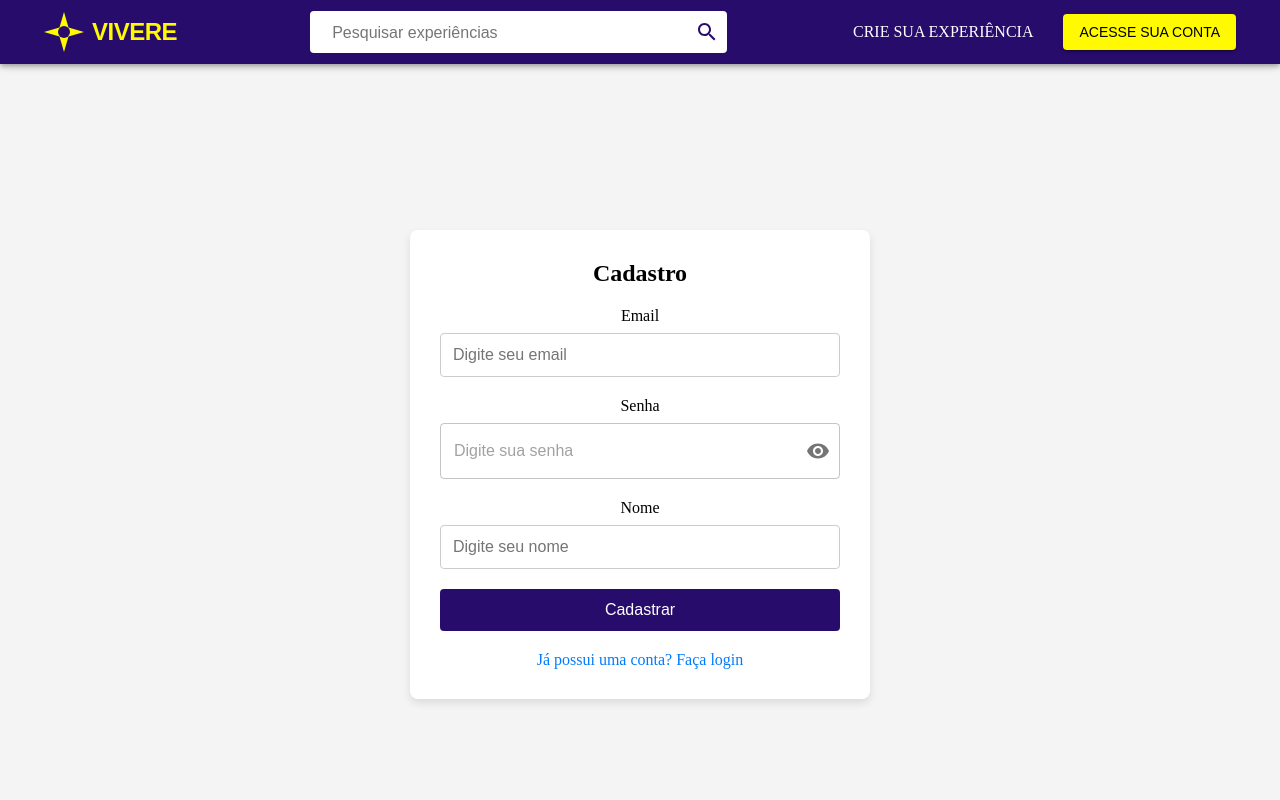
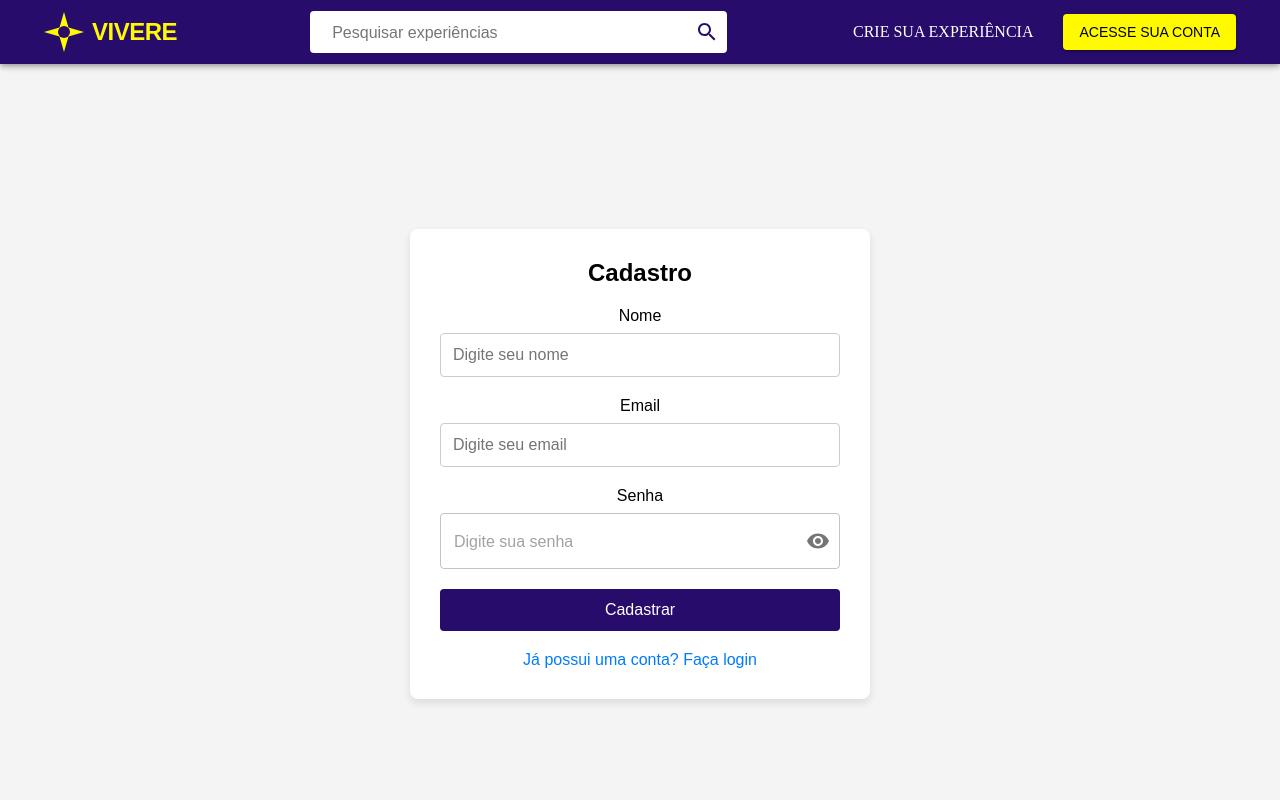
Before and after one commit to vivereTeam/vivere-front, a React (Vite) app: page /register in a window 1280 px wide. Shown: the top 800 px of the page. Built offline with nearby package versions, Linux system fonts and the light colour scheme; no server answers.

Commit message:
feat: add on Cadastro user-friendly error messages for better UX

```diff
--- a/src/pages/home/Cadastro.jsx
+++ b/src/pages/home/Cadastro.jsx
@@ -1,12 +1,12 @@
-import React, { useState } from 'react';
+import { useState } from 'react';
 import { userRegister } from '../../services/api';
 import { IconButton, InputAdornment, TextField } from '@mui/material';
 import { Visibility, VisibilityOff } from '@mui/icons-material';
 
 function Cadastro() {
+  const [nome, setNome] = useState('');
   const [email, setEmail] = useState('');
   const [password, setPassword] = useState('');
-  const [nome, setNome] = useState('');
   const [mensagem, setMensagem] = useState('');
   const [showPassword, setShowPassword] = useState(false);
 
@@ -17,6 +17,13 @@ function Cadastro() {
   const handleSubmit = async (e) => {
     e.preventDefault();
 
+    // Validação do formato do email
+    const emailRegex = /^[^\s@]+@[^\s@]+\.[^\s@]+$/;
+    if (!emailRegex.test(email)) {
+      setMensagem('Formato de email inválido. O email deve seguir o padrão: exemplo@dominio.com');
+      return;
+    }
+
     try {
       const response = await userRegister(email, password, nome);
       setMensagem('Cadastro realizado com sucesso!');
@@ -24,7 +31,11 @@ function Cadastro() {
       setEmail('');
       setPassword('');
     } catch (error) {
-      setMensagem('Erro ao cadastrar. Tente novamente.');
+      if (error.response && error.response.data && error.response.data.error) {
+        setMensagem(error.response.data.error);
+      } else {
+        setMensagem('Erro ao cadastrar. Tente novamente.');
+      }
     }
   };
 
@@ -36,6 +47,7 @@ function Cadastro() {
         alignItems: 'center',
         minHeight: '100vh',
         backgroundColor: '#f4f4f4',
+        fontFamily: "'Poppins', sans-serif",
       }}>
         <div style={{
           maxWidth: '400px',
@@ -50,9 +62,30 @@ function Cadastro() {
 
           <form onSubmit={handleSubmit}>
             <div style={{ marginBottom: '20px' }}>
+              <label htmlFor="nome" style={{ display: 'block', marginBottom: '8px' }}>Nome</label>
+              <input
+                type="text"
+                id="nome"
+                name="nome"
+                placeholder="Digite seu nome"
+                value={nome}
+                onChange={(e) => setNome(e.target.value)}
+                style={{
+                  width: '100%',
+                  padding: '12px',
+                  fontSize: '16px',
+                  borderRadius: '4px',
+                  border: '1px solid #ccc',
+                  boxSizing: 'border-box',
+                }}
+                required
+              />
+            </div>
+
+            <div style={{ marginBottom: '20px' }}>
               <label htmlFor="email" style={{ display: 'block', marginBottom: '8px' }}>Email</label>
               <input
-                type="email"
+                type="text"
                 id="email"
                 name="email"
                 placeholder="Digite seu email"
@@ -100,27 +133,6 @@ function Cadastro() {
               />
             </div>
 
-            <div style={{ marginBottom: '20px' }}>
-              <label htmlFor="nome" style={{ display: 'block', marginBottom: '8px' }}>Nome</label>
-              <input
-                type="text"
-                id="nome"
-                name="nome"
-                placeholder="Digite seu nome"
-                value={nome}
-                onChange={(e) => setNome(e.target.value)}
-                style={{
-                  width: '100%',
-                  padding: '12px',
-                  fontSize: '16px',
-                  borderRadius: '4px',
-                  border: '1px solid #ccc',
-                  boxSizing: 'border-box',
-                }}
-                required
-              />
-            </div>
-
             <div>
               <button
                 type="submit"
@@ -140,7 +152,15 @@ function Cadastro() {
             </div>
           </form>
 
-          {mensagem && <p style={{ marginTop: '20px', color: mensagem.includes('Erro') ? 'red' : 'green' }}>{mensagem}</p>}
+          {mensagem && (
+            <p style={{
+              marginTop: '20px',
+              color: mensagem === 'Cadastro realizado com sucesso!' ? 'green' : 'red',
+              textAlign: 'center',
+            }}>
+              {mensagem}
+            </p>
+          )}
 
           <div style={{ marginTop: '20px' }}>
             <a href="/login" style={{ color: '#007BFF', textDecoration: 'none' }}>Já possui uma conta? Faça login</a>
```
